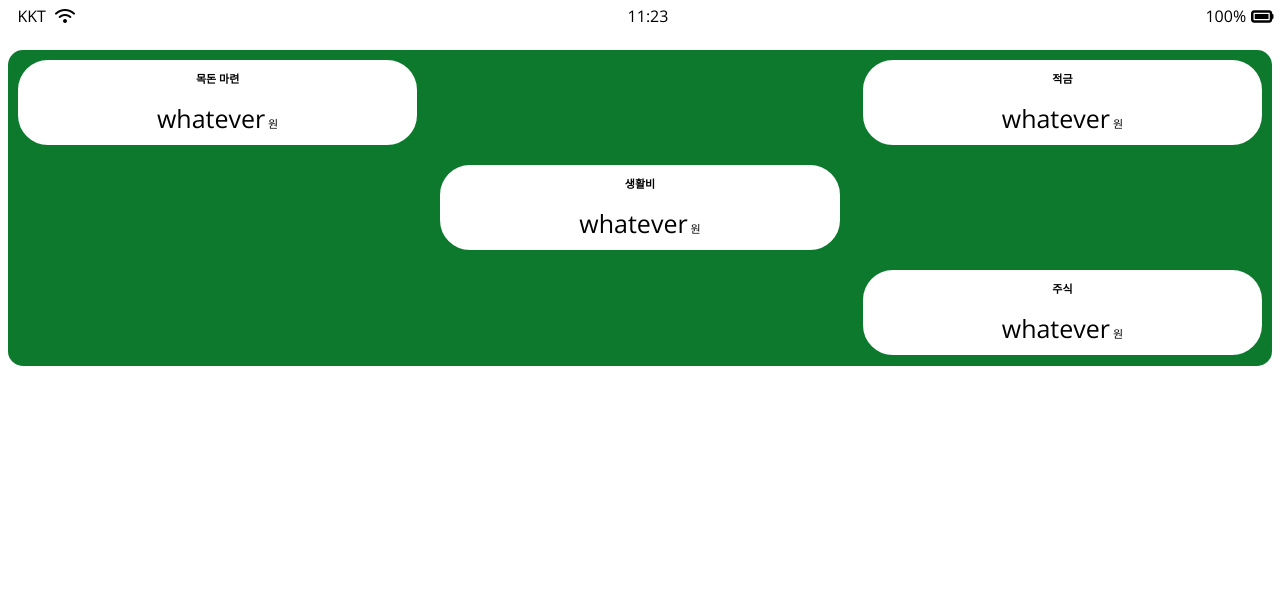
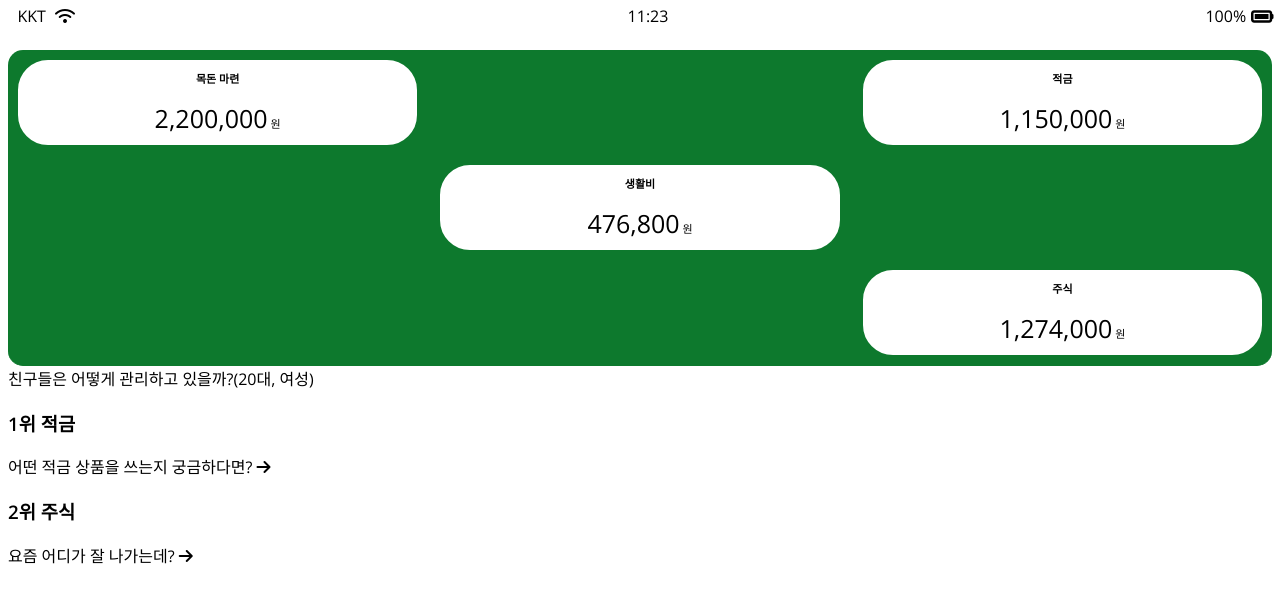
Before and after one commit to YeonjuSeo/2020-MoneyAround, a plain HTML site: page main.html in a window 1280 px wide. Drawn offline with nearby package versions, Linux system fonts and the light colour scheme.

Commit message:
Update main.html

```diff
--- a/main.html
+++ b/main.html
@@ -24,33 +24,46 @@
         <div class="account-around__top">
             <div class="account__chunk pocket"> <!--chunk of money 목돈-->
                 <div class="account__purpose">목돈 마련</div>
-                <span class="money">whatever</span>
+                <!--subtitle 목표액-->
+                <span class="money">2,200,000</span>
                 <span>원</span>
             </div>
             <div class="account__installment pocket"> <!--installment 적금-->
                 <div class="account__purpose">적금</div>
-                <span class="money">whatever</span>
+                 <!--subtitle 적금만기일 디데이-->
+                <span class="money">1,150,000</span>
                 <span>원</span>
             </div>
         </div>
         <div class="account-around__mid">
             <div class="account__living pocket"> <!--living expenses 생활비-->
                 <div class="account__purpose">생활비</div>
-                <span class="money">whatever</span>
+                 <!--배경 색으로 쪼들리는지 넉넉한지 표현-->
+                <span class="money">476,800</span>
                 <span>원</span>
             </div>
         </div>
         <div class="account-around__bottom">
             <div class="account__stock pocket"> <!--stock 주식-->
                 <div class="account__purpose">주식</div>
-                <span class="money">whatever</span>
+                 <!--배경색으로 흑자 적자 표현-->
+                  <!--subtitle 수익률 +10%-->
+                <span class="money">1,274,000</span>
                 <span>원</span>
             </div>
-
         </div>
     </div>
     <div class="info">
-
+        <div class="info__management">친구들은 어떻게 관리하고 있을까?(20대, 여성)
+            <h3>1위 적금</h3>
+            <div>어떤 적금 상품을 쓰는지 궁금하다면?
+                <i class="fas fa-arrow-right"></i>
+            </div>
+            <h3>2위 주식</h3>
+            <div>요즘 어디가 잘 나가는데?
+                <i class="fas fa-arrow-right"></i>
+            </div>
+        </div>
     </div>
     <script
       src="https://kit.fontawesome.com/6478f529f2.js"
```
